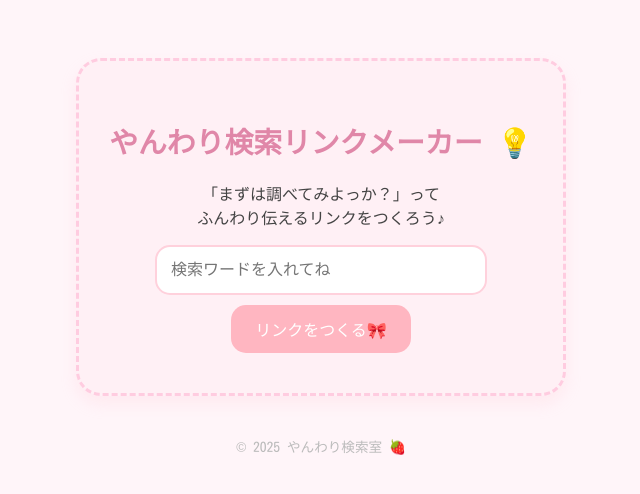
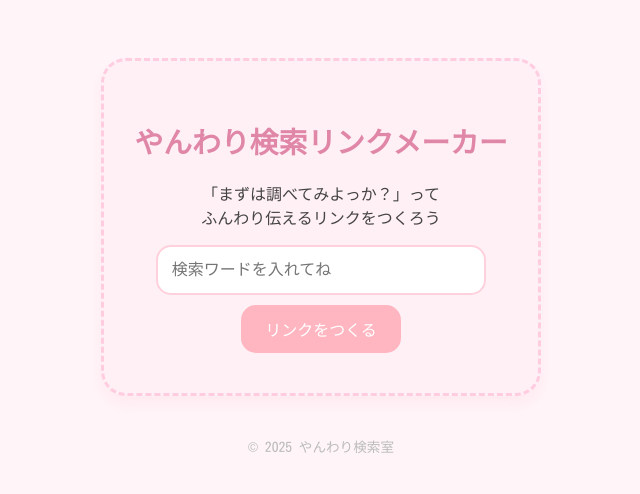
Before and after one commit to hackparking/ggrksbaka, a plain HTML site: page index.html in a window 1280 px wide. Shown: the whole page, without its empty margins (319-959 px from the left). Drawn offline with Linux system fonts and the light colour scheme.

Commit message:
Update index.html

```diff
--- a/index.html
+++ b/index.html
@@ -81,12 +81,12 @@
 </head>
 <body>
   <div class="container">
-    <h1>やんわり検索リンクメーカー 💡</h1>
-    <p>「まずは調べてみよっか？」って<br>ふんわり伝えるリンクをつくろう♪</p>
+    <h1>やんわり検索リンクメーカー</h1>
+    <p>「まずは調べてみよっか？」って<br>ふんわり伝えるリンクをつくろう</p>
 
     <input type="text" id="keywordInput" placeholder="検索ワードを入れてね">
     <br>
-    <button onclick="generateLink()">リンクをつくる🎀</button>
+    <button onclick="generateLink()">リンクをつくる</button>
 
     <div class="link-output" id="linkBox" style="display: none;">
       <p>このリンクを送ってみてね：</p>
@@ -95,7 +95,7 @@
   </div>
 
   <div class="footer">
-    © 2025 やんわり検索室 🍓
+    © 2025 やんわり検索室
   </div>
 
   <script>
```
